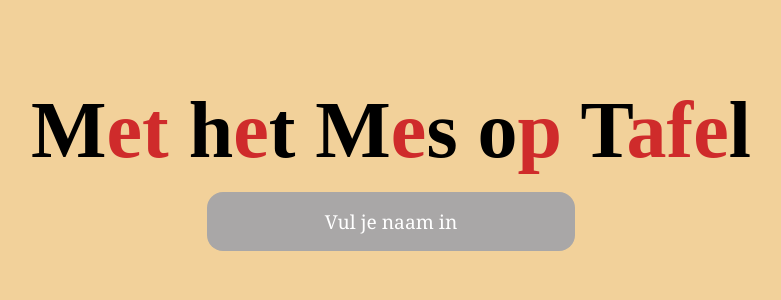
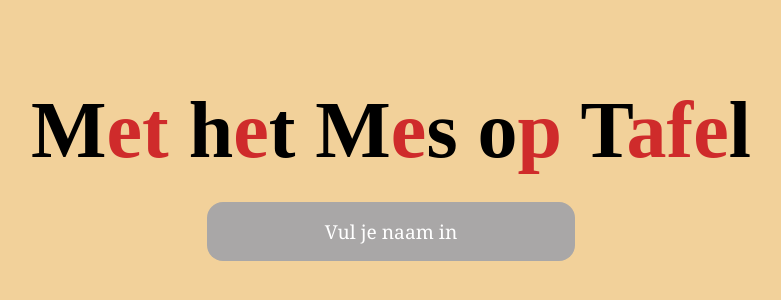
Before and after one commit to stijnklijn/Mes-client, a React (Create React App) app: page / in a window 1280 px wide. Shown: the part 110-410 px from the top of the page, without its empty margins (249-1030 px from the left). Built offline with nearby package versions, Linux system fonts and the light colour scheme; no server answers; a web font is replaced by a local one.

Commit message:
Cross OS normalization

```diff
--- a/src/styles/styles.css
+++ b/src/styles/styles.css
@@ -1,5 +1,5 @@
 :root {
-  --neutral-font-family: Georgia;
+  --neutral-font-family: Georgia, Arial, Helvetica, sans-serif;
   --theme-font-family: "Story Script";
   --timer-font-family: Arial, Helvetica, sans-serif;
   --primary-bg-color: rgb(242, 209, 154);
@@ -19,6 +19,8 @@
   margin: 0;
   padding: 0;
   box-sizing: border-box;
+  font-kerning: normal;
+  text-rendering: optimizeLegibility;
 }
 
 html,
@@ -27,6 +29,9 @@
   font-size: 16px;
   -webkit-text-size-adjust: 100%;
   text-size-adjust: 100%;
+  line-height: 1.4;
+  -webkit-font-smoothing: antialiased;
+  -moz-osx-font-smoothing: grayscale;
   height: 100%;
   font-family: var(--neutral-font-family);
   background-color: var(--primary-bg-color);
```
